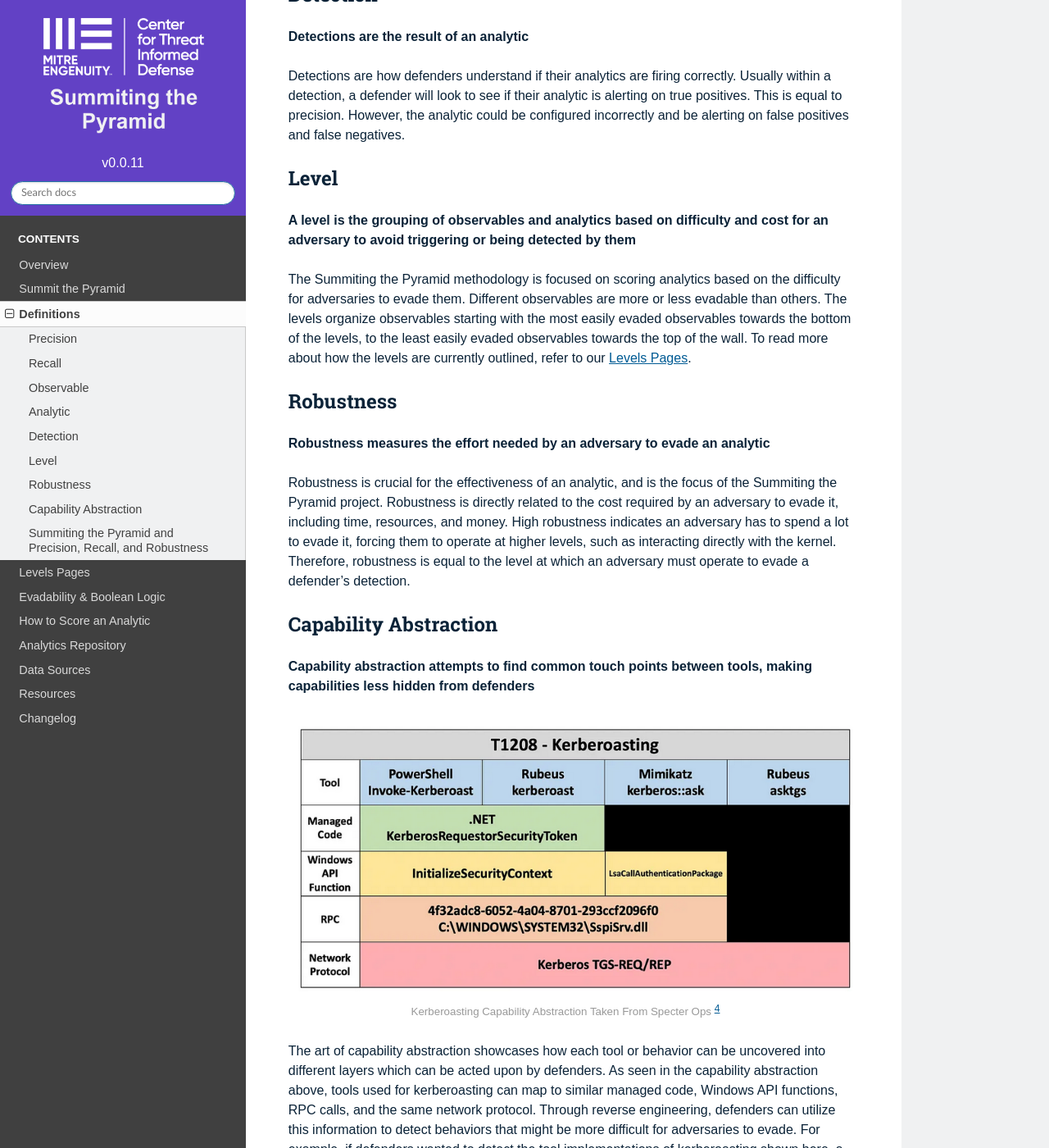
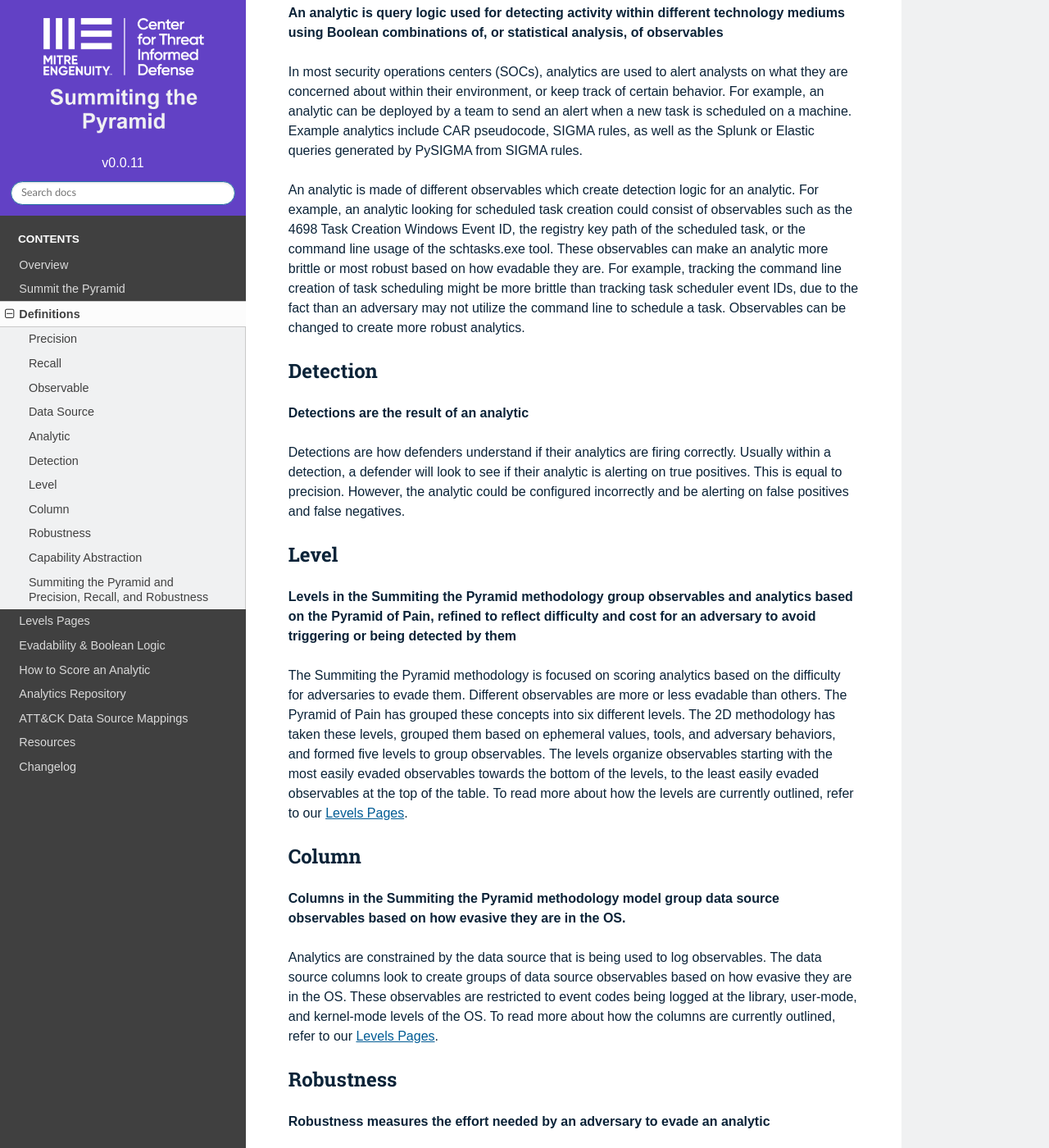
Before and after one commit to center-for-threat-informed-defense/summiting-the-pyramid, a Sphinx documentation site: the page built from docs/definitions.rst, in a window 1280 px wide and 1400 px high, scrolled down 3088 px. Shown: the whole window at 82% size. Built offline with Sphinx 7.4.7 and the Read the Docs theme 2.0.0, drawn with Linux system fonts in a browser that asks for light colours; some of the changed text lies outside the part shown.

Commit message:
Updated definitions and data source page name

```diff
--- a/docs/datasources.rst
+++ b/docs/datasources.rst
@@ -1,7 +1,7 @@
 .. _Data Sources:
 
-Data Sources
-============
+ATT&CK Data Source Mappings
+===========================
 
 Process
 -------
--- a/docs/definitions.rst
+++ b/docs/definitions.rst
@@ -59,6 +59,19 @@
 | Zeek alert                    | Network traffic occurs, visible to Zeek, which matches a policy                      |
 +-------------------------------+--------------------------------------------------------------------------------------+
 
+.. _Data-Source:
+
+Data Source
+-----------
+**A data source is where data is being generated from, regardlss of platform**
+
+Analytics can utilize data sources from different platforms, applications, and Operating Systems (OS). This includes data sources such as Sysmon, Windows Event IDs, Zeek, Windows application logs, and so on. Data sources can be used to improve or constrain the observables available to a defender when building an analytic.
+
+.. important::
+    The ATT&CK Framework has defined data sources as representing, "various subjects/topics of information that can be collected by sensors/logs." [#f4]_ Throughout our materials, data sources will refer to what we have defined in the Data Source section on this page. However, we do have a mapping of observables to ATT&CK Data Sources, which you can refer to below.
+
+    :ref:`Data Sources`
+
 .. _Analytic:
 
 Analytic
@@ -81,9 +94,17 @@
 
 Level
 -----
-**A level is the grouping of observables and analytics based on difficulty and cost for an adversary to avoid triggering or being detected by them**
+**Levels in the Summiting the Pyramid methodology group observables and analytics based on the Pyramid of Pain, refined to reflect difficulty and cost for an adversary to avoid triggering or being detected by them**
 
-The Summiting the Pyramid methodology is focused on scoring analytics based on the difficulty for adversaries to evade them. Different observables are more or less evadable than others. The levels organize observables starting with the most easily evaded observables towards the bottom of the levels, to the least easily evaded observables towards the top of the wall. To read more about how the levels are currently outlined, refer to our :ref:`Levels`.
+The Summiting the Pyramid methodology is focused on scoring analytics based on the difficulty for adversaries to evade them. Different observables are more or less evadable than others. The Pyramid of Pain has grouped these concepts into six different levels. The 2D methodology has taken these levels, grouped them based on ephemeral values, tools, and adversary behaviors, and formed five levels to group observables. The levels organize observables starting with the most easily evaded observables towards the bottom of the levels, to the least easily evaded observables at the top of the table. To read more about how the levels are currently outlined, refer to our :ref:`Levels`.
+
+.. _Column:
+
+Column
+------
+**Columns in the Summiting the Pyramid methodology model group data source observables based on how evasive they are in the OS.**
+
+Analytics are constrained by the data source that is being used to log observables. The data source columns look to create groups of data source observables based on how evasive they are in the OS. These observables are restricted to event codes being logged at the library, user-mode, and kernel-mode levels of the OS. To read more about how the columns are currently outlined, refer to our :ref:`Levels`.
 
 .. _Robustness:
 
```
Also changed, not shown: other parts of docs/definitions.rst (+3 -2 lines).
